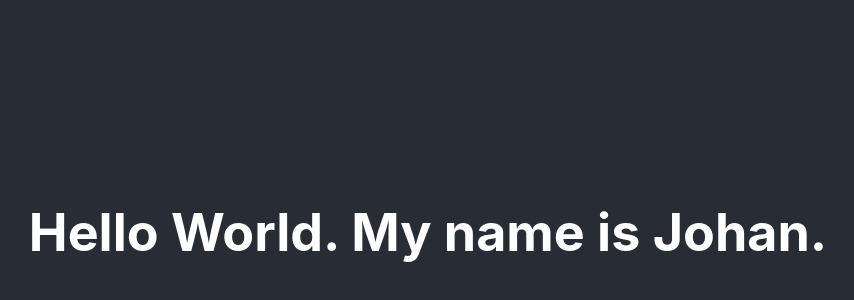
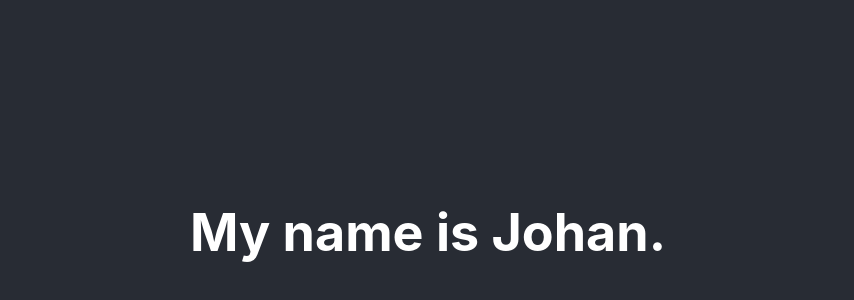
Before and after one commit to Dreamdealer/resume, a React (Create React App) app: page / in a window 1280 px wide. Shown: the part 168-468 px from the top of the page, without its empty margins (212-1066 px from the left). Built offline with nearby package versions, Linux system fonts and the light colour scheme.

Commit message:
chore: Change

```diff
--- a/package.json
+++ b/package.json
@@ -1,6 +1,6 @@
 {
     "name": "Johans-Resume-Website",
-    "homepage": "https://github.com/Dreamdealer/resume/",
+    "homepage": ".",
     "version": "0.1.0",
     "private": true,
     "dependencies": {
--- a/src/App.js
+++ b/src/App.js
@@ -4,7 +4,7 @@ function App() {
   return (
     <div className="App">
       <header className="App-header">
-        <h1>Hello World. My name is Johan.</h1>
+        <h1>My name is Johan.</h1>
       </header>
     </div>
   );
```
